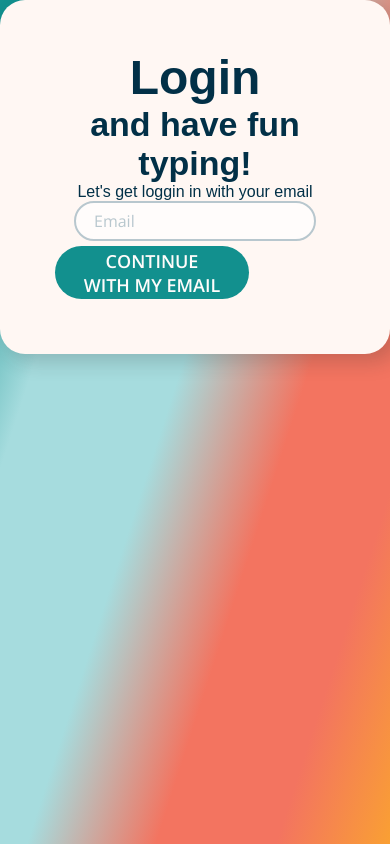
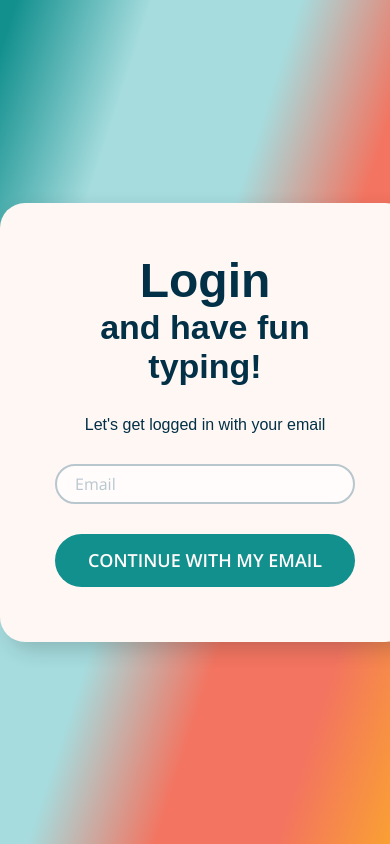
Before and after one commit to RebeccaTng/Typwind, a CodeIgniter 4 app: the page made by app/Views/pages/registration/studentLogin.php in a window 390 px wide. Run offline with PHP 8.4 and a stand-in for CodeIgniter, Linux system fonts and the light colour scheme; the template is opened without the code that fills it, so the values that code supplies are empty; some libraries are stand-ins or nearby versions; some web fonts are replaced.

Commit message:
Further designed and made student login page responsive

```diff
--- a/app/Views/pages/registration/studentLogin.php
+++ b/app/Views/pages/registration/studentLogin.php
@@ -9,7 +9,9 @@
     <title>Welcome page</title>
 </head>
 <body>
-<div class="card_welcome_page">
+
+<div class = "grid-container_login_child">
+    <div class="card_login_child">
                 <?php $session=session();
                 $session->set('isLoggedIn',False);
                 ?>
@@ -17,7 +19,7 @@
                 <h1 style="color: var(--blueNeutral)">Login</h1>
                 <h2 style="color: var(--blueNeutral)">and have fun typing!</h2>
         </div>
-            <p style="color: var(--blueNeutral); font: var(--bodyExText);">Let's get loggin in with your email</p>
+                <p style="color: var(--blueNeutral); font: var(--bodyExText); margin: 30px;">Let's get logged in with your email</p>
                 <?php if(session()->getFlashdata('msg')):?>
                     <div class="alert alert-warning">
                         <?= session()->getFlashdata('msg') ?>
@@ -28,8 +30,12 @@
 
                     <input type="email" name="email" placeholder="Email" value="<?php if (session()->isStudent) echo session()->email ?>">
 
-                <button type="submit" class="button buttonPrimary buttonChild changeWidth" style="font: var(--buttonLabel);">continue with my email</button>
+                    <div class="continue_w_email_button">
+                        <button type="submit" class="button buttonPrimary buttonChild" style="font: var(--buttonLabel);">continue with my email</button>
+                    </div>
                 </form>
     </div>
+</div>
+
 </body>
 </html>
--- a/public/CSS/login_child.css
+++ b/public/CSS/login_child.css
@@ -1,17 +1,38 @@
-.changeWidth{
-    width: 300px;
+/* Implementation Grid */
+.grid-container_login_child {
+    display: grid;
+    grid-template-columns: 3.25fr 3.5fr 3.25fr;
+    grid-template-rows: 2.5fr 5fr 2.5fr;
+    width: 100vw;
+    height: 100vh;
+
+}
+
+.card_login_child {
+    background-color: var(--beigeNeutral);
+    border-radius: 1.563rem; /* 25px */
+    box-shadow: 0.5rem 0.5rem 1.25rem rgba(30, 41, 41, 0.2); /* 8px 8px 20px */
+
+    grid-column: 2  / span 1;
+    grid-row: 2/span 1;
+    justify-self: stretch;
+    text-align: center;
+    padding: 50px;
 
 
 }
-.card_welcome_page {
-    background-color: var(--beigeNeutral);
-    border-radius: 1.563rem; /* 25px */
-    box-shadow: 0.5rem 0.5rem 1.25rem rgba(30, 41, 41, 0.2); /* 8px 8px 20px */
-    padding: 1.25rem; /* 20px */
-    margin: 0.625rem; /* 10px */
-    width: fit-content;
 
-    margin: auto;
+div.card_login_child input{
+    width: 300px;
+    margin-bottom: 25px;
+}
+
+.continue_w_email_button{
+    display: flex;
+    justify-content: center;
     text-align: center;
-    padding: 50px;
 }
+
+div.continue_w_email_button button{
+    width: 300px;
+}
```
Also changed, not shown: public/CSS/welcome.css (+1 -17 lines). Lines whose indentation alone changed are shown as unchanged.
